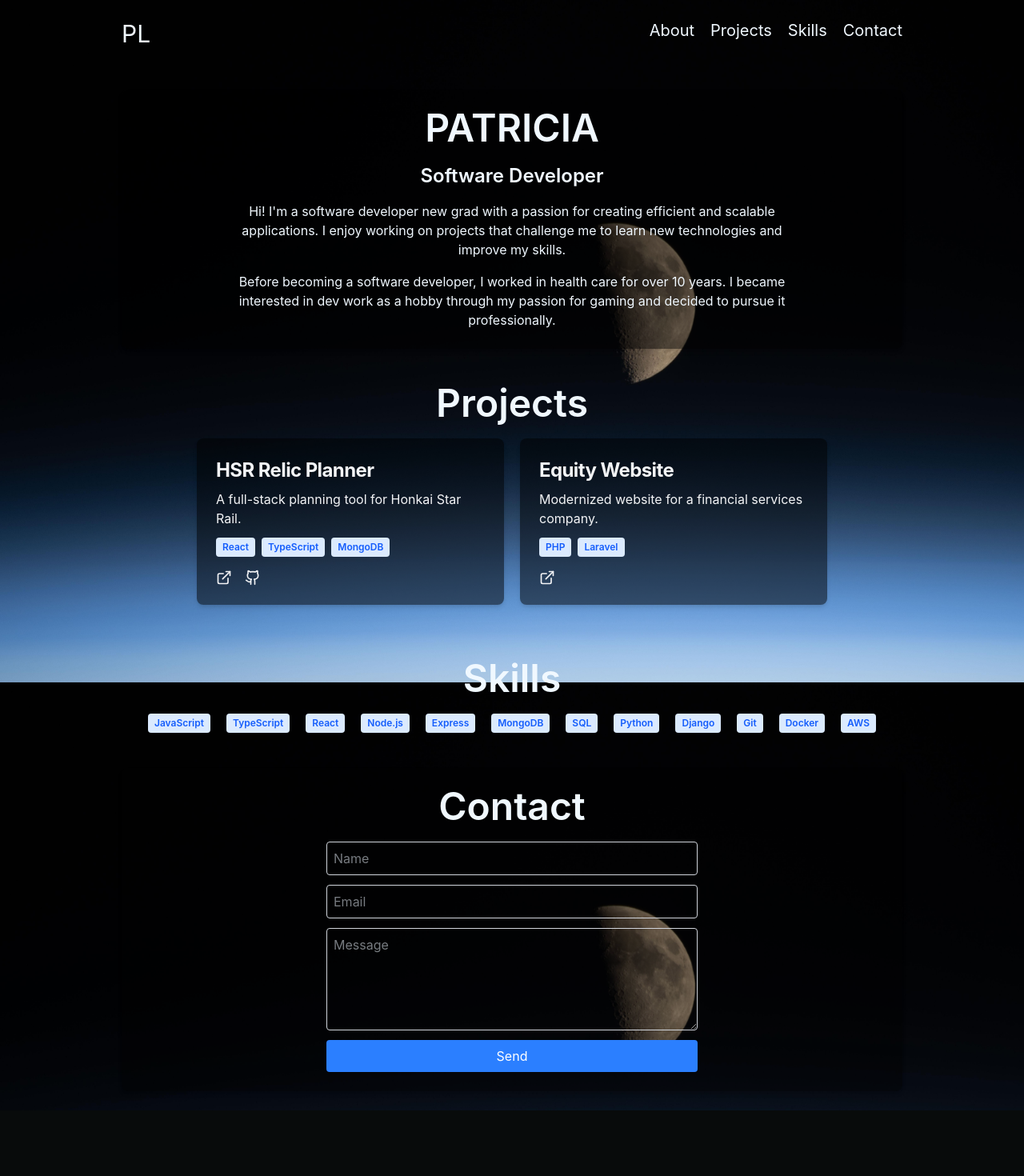
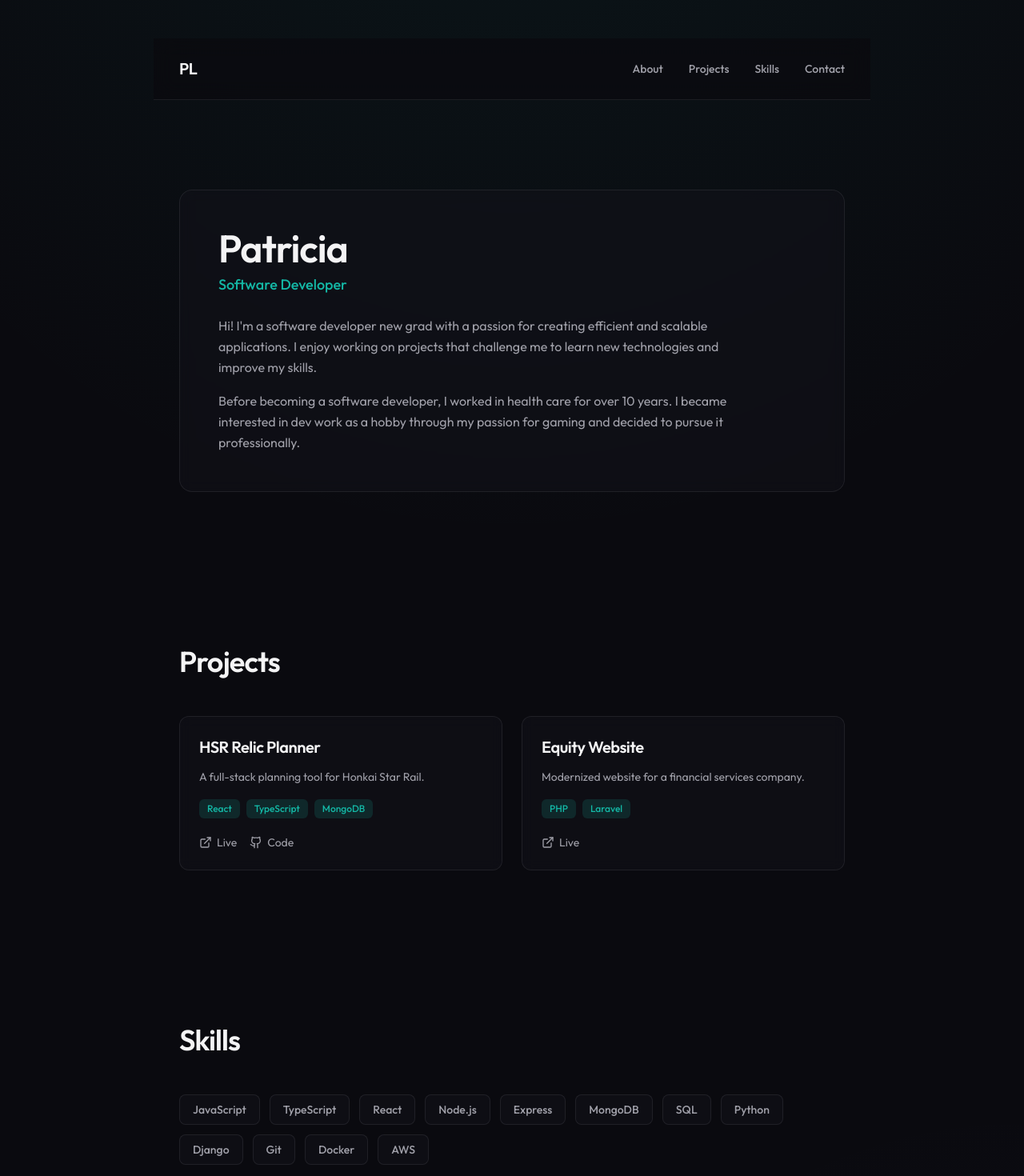
Before and after one commit to pkwlo/Portfolio, a React (Vite) app: page / in a window 1280 px wide. Shown: the top 1470 px of the page at 80% size. Before the commit the page ends 1388 px from the top, so only its background shows below. Built offline with nearby package versions, Linux system fonts and the light colour scheme.

Commit message:
change site design

```diff
--- a/index.html
+++ b/index.html
@@ -4,7 +4,11 @@
     <meta charset="UTF-8" />
     <link rel="icon" type="image/svg+xml" href="/vite.svg" />
     <meta name="viewport" content="width=device-width, initial-scale=1.0" />
-    <title>portfolio</title>
+    <meta name="description" content="Patricia - Software Developer portfolio showcasing projects and skills" />
+    <title>Patricia | Software Developer</title>
+    <link rel="preconnect" href="https://fonts.googleapis.com" />
+    <link rel="preconnect" href="https://fonts.gstatic.com" crossorigin />
+    <link href="https://fonts.googleapis.com/css2?family=Outfit:wght@300;400;500;600;700&family=JetBrains+Mono:wght@400;500&display=swap" rel="stylesheet" />
   </head>
   <body>
     <div id="root"></div>
--- a/src/App.tsx
+++ b/src/App.tsx
@@ -7,9 +7,8 @@ import Contact from './sections/Contact'
 
 function App() {
   return (
-    /* The Wrapper: Handles the full-width background and height */
-    <div className='bg-space-pattern bg-cover bg-fixed bg-bottom min-h-screen w-full '>
-      <main className='flex flex-col gap-5 p-6 mx-auto max-w-5xl'>
+    <div className="bg-gradient-mesh min-h-screen w-full">
+      <main className="flex flex-col mx-auto max-w-4xl px-6 py-8 md:px-8 md:py-12">
         <NavTop />
         <About />
         <Projects />
--- a/src/components/ProjectCard.tsx
+++ b/src/components/ProjectCard.tsx
@@ -1,4 +1,5 @@
-import { ExternalLink, Github, type LucideIcon } from 'lucide-react';
+import { ExternalLink, Github } from 'lucide-react';
+import { motion } from 'framer-motion';
 
 interface ProjectProps {
   title: string;
@@ -8,42 +9,57 @@ interface ProjectProps {
   github?: string;
 }
 
-const iconMap: { [key: string]: LucideIcon } = {
-  github: Github,
-  externalLink: ExternalLink,
-};
+export default function ProjectCard({ title, description, tags, site, github }: ProjectProps) {
+  return (
+    <motion.article
+      whileHover={{ y: -4 }}
+      transition={{ duration: 0.2 }}
+      className="group rounded-xl border border-[var(--color-border)] bg-[var(--color-surface)]/50 p-6 backdrop-blur-sm transition-all duration-300 hover:border-[var(--color-accent)]/30 hover:bg-[var(--color-surface-elevated)]/50"
+    >
+      <h3 className="mb-3 text-xl font-semibold tracking-tight text-[var(--color-text)] group-hover:text-[var(--color-accent)] transition-colors">
+        {title}
+      </h3>
+      <p className="mb-4 text-sm leading-relaxed text-[var(--color-text-muted)]">
+        {description}
+      </p>
 
-export default function ProjectCard({ title, description, tags, site, github }: ProjectProps) {
-  const links = [];
-  if (site) links.push("externalLink");
-  if (github) links.push("github");
-  console.log(links);
-
-  return (
-    <div className="project-card max-w-sm p-6 bg-black/50 rounded-lg shadow-md hover:shadow-xl transition-shadow duration-300">
-      <h5 className="mb-2 text-2xl font-bold tracking-tight text-gray-100">{title}</h5>
-      <p className="mb-3 font-normal text-gray-100">{description}</p>
-
-      <div className="flex flex-wrap gap-2 mb-4">
-        {tags.map(tag => (
-          <span key={tag} className="px-2 py-1 text-xs font-semibold text-blue-600 bg-blue-100 rounded">
+      <div className="flex flex-wrap gap-2 mb-5">
+        {tags.map((tag) => (
+          <span
+            key={tag}
+            className="px-2.5 py-1 text-xs font-medium rounded-md bg-[var(--color-accent-muted)] text-[var(--color-accent)]"
+          >
             {tag}
           </span>
         ))}
       </div>
 
       <div className="flex gap-4">
-        {links.map(link => {
-          const IconComponent = iconMap[link];
-          return (
-            <span key={link} className="text-gray-100 hover:text-gray-500 transition-colors">
-              <a href={link === "externalLink" ? site : github} target="_blank" rel="noopener noreferrer">
-                {IconComponent && <IconComponent size={20} />}
-              </a>
-            </span>
-          );
-        })}
+        {site && (
+          <a
+            href={site}
+            target="_blank"
+            rel="noopener noreferrer"
+            className="flex items-center gap-1.5 text-sm text-[var(--color-text-muted)] hover:text-[var(--color-accent)] transition-colors"
+            aria-label="View live site"
+          >
+            <ExternalLink size={16} />
+            <span>Live</span>
+          </a>
+        )}
+        {github && (
+          <a
+            href={github}
+            target="_blank"
+            rel="noopener noreferrer"
+            className="flex items-center gap-1.5 text-sm text-[var(--color-text-muted)] hover:text-[var(--color-accent)] transition-colors"
+            aria-label="View on GitHub"
+          >
+            <Github size={16} />
+            <span>Code</span>
+          </a>
+        )}
       </div>
-    </div>
+    </motion.article>
   );
 }
--- a/src/index.css
+++ b/src/index.css
@@ -1,9 +1,32 @@
 @import "tailwindcss";
-body {
-  background-color: #080b0b;
-  color: aliceblue;
+
+:root {
+  --color-bg: #0a0a0f;
+  --color-surface: #12121a;
+  --color-surface-elevated: #1a1a24;
+  --color-border: rgba(255, 255, 255, 0.08);
+  --color-accent: #14b8a6;
+  --color-accent-muted: rgba(20, 184, 166, 0.15);
+  --color-text: #f4f4f5;
+  --color-text-muted: #a1a1aa;
 }
 
-@theme {
-  --background-image-space-pattern: url('/space-crop.jpeg');
+* {
+  scroll-behavior: smooth;
 }
+
+body {
+  background-color: var(--color-bg);
+  color: var(--color-text);
+  font-family: 'Outfit', system-ui, sans-serif;
+  -webkit-font-smoothing: antialiased;
+  -moz-osx-font-smoothing: grayscale;
+}
+
+/* Subtle gradient overlay for depth */
+.bg-gradient-mesh {
+  background:
+    radial-gradient(ellipse 80% 50% at 50% -20%, rgba(20, 184, 166, 0.08), transparent),
+    radial-gradient(ellipse 60% 40% at 100% 100%, rgba(99, 102, 241, 0.05), transparent),
+    var(--color-bg);
+}
--- a/src/sections/About.tsx
+++ b/src/sections/About.tsx
@@ -2,19 +2,30 @@ import { motion } from "framer-motion";
 
 export default function About() {
   return (
-    <motion.div
-      initial={{ opacity: 0, y: 20 }}
+    <motion.section
+      id="about"
+      initial={{ opacity: 0, y: 24 }}
       whileInView={{ opacity: 1, y: 0 }}
-      viewport={{ once: false, amount: 0.3 }}
-      transition={{ duration: 0.6, ease: "easeOut" }}
-      className="about p-6 flex flex-col text-center bg-black/50 rounded-lg shadow-md"
+      viewport={{ once: true, amount: 0.2 }}
+      transition={{ duration: 0.5, ease: "easeOut" }}
+      className="py-16 md:py-24"
     >
-        <p className="text-5xl font-semibold mb-5">PATRICIA</p>
-        <p className="text-2xl font-semibold">Software Developer</p>
-        <p className="mt-4 w-3/4 ml-auto mr-auto">
+      <div className="rounded-2xl border border-[var(--color-border)] bg-[var(--color-surface)]/50 p-8 md:p-12 backdrop-blur-sm">
+        <p className="text-4xl md:text-5xl font-semibold tracking-tight text-[var(--color-text)] mb-2">
+          Patricia
+        </p>
+        <p className="text-lg font-medium text-[var(--color-accent)] mb-6">
+          Software Developer
+        </p>
+        <div className="space-y-4 max-w-2xl">
+          <p className="text-[var(--color-text-muted)] leading-relaxed">
             Hi! I'm a software developer new grad with a passion for creating efficient and scalable applications. I enjoy working on projects that challenge me to learn new technologies and improve my skills.
-        </p>
-        <p className="mt-4 w-3/4 ml-auto mr-auto">Before becoming a software developer, I worked in health care for over 10 years. I became interested in dev work as a hobby through my passion for gaming and decided to pursue it professionally.</p>
-    </motion.div>
+          </p>
+          <p className="text-[var(--color-text-muted)] leading-relaxed">
+            Before becoming a software developer, I worked in health care for over 10 years. I became interested in dev work as a hobby through my passion for gaming and decided to pursue it professionally.
+          </p>
+        </div>
+      </div>
+    </motion.section>
   );
 }
--- a/src/sections/Contact.tsx
+++ b/src/sections/Contact.tsx
@@ -1,15 +1,53 @@
+import { motion } from "framer-motion";
+
 export default function Contact() {
-    return (
-        <div className="contact p-6 bg-black/40 rounded-lg shadow-md">
-            <p className="text-5xl font-semibold mb-5 flex justify-center">Contact</p>
-            <div className="flex flex-row flex-wrap gap-5 justify-center">
-                <form action="https://formsubmit.co/d81c8b26f49a62cbbff6df820c531b8c" method="POST" className="flex flex-col gap-3 w-full md:w-1/2">
-                    <input type="text" name="name" placeholder="Name" className="p-2 border border-gray-300 rounded" required />
-                    <input type="email" name="email" placeholder="Email" className="p-2 border border-gray-300 rounded" required />
-                    <textarea name="message" placeholder="Message" className="p-2 border border-gray-300 rounded h-32" required></textarea>
-                    <button type="submit" className="bg-blue-500 text-white p-2 rounded hover:bg-blue-600 transition">Send</button>
-                </form>
-            </div>
-        </div>
-    );
+  return (
+    <motion.section
+      id="contact"
+      initial={{ opacity: 0, y: 24 }}
+      whileInView={{ opacity: 1, y: 0 }}
+      viewport={{ once: true, amount: 0.2 }}
+      transition={{ duration: 0.5, ease: "easeOut" }}
+      className="py-16 md:py-24"
+    >
+      <div className="rounded-2xl border border-[var(--color-border)] bg-[var(--color-surface)]/50 p-8 md:p-12 backdrop-blur-sm">
+        <h2 className="text-3xl md:text-4xl font-semibold tracking-tight text-[var(--color-text)] mb-8">
+          Get in Touch
+        </h2>
+        <form
+          action="https://formsubmit.co/d81c8b26f49a62cbbff6df820c531b8c"
+          method="POST"
+          className="flex flex-col gap-4 max-w-md"
+        >
+          <input
+            type="text"
+            name="name"
+            placeholder="Name"
+            required
+            className="w-full px-4 py-3 rounded-lg border border-[var(--color-border)] bg-[var(--color-surface-elevated)] text-[var(--color-text)] placeholder:text-[var(--color-text-muted)] focus:outline-none focus:ring-2 focus:ring-[var(--color-accent)]/50 focus:border-[var(--color-accent)] transition-all"
+          />
+          <input
+            type="email"
+            name="email"
+            placeholder="Email"
+            required
+            className="w-full px-4 py-3 rounded-lg border border-[var(--color-border)] bg-[var(--color-surface-elevated)] text-[var(--color-text)] placeholder:text-[var(--color-text-muted)] focus:outline-none focus:ring-2 focus:ring-[var(--color-accent)]/50 focus:border-[var(--color-accent)] transition-all"
+          />
+          <textarea
+            name="message"
+            placeholder="Message"
+            required
+            rows={4}
+            className="w-full px-4 py-3 rounded-lg border border-[var(--color-border)] bg-[var(--color-surface-elevated)] text-[var(--color-text)] placeholder:text-[var(--color-text-muted)] focus:outline-none focus:ring-2 focus:ring-[var(--color-accent)]/50 focus:border-[var(--color-accent)] transition-all resize-none"
+          />
+          <button
+            type="submit"
+            className="w-full md:w-auto px-8 py-3 rounded-lg font-medium bg-[var(--color-accent)] text-white hover:opacity-90 active:opacity-95 transition-opacity"
+          >
+            Send Message
+          </button>
+        </form>
+      </div>
+    </motion.section>
+  );
 }
--- a/src/sections/NavTop.tsx
+++ b/src/sections/NavTop.tsx
@@ -1,14 +1,34 @@
+import { motion } from 'framer-motion'
+
+const navItems = [
+  { label: 'About', href: '#about' },
+  { label: 'Projects', href: '#projects' },
+  { label: 'Skills', href: '#skills' },
+  { label: 'Contact', href: '#contact' },
+]
 
 export default function NavTop() {
-    return (
-        <div className="text-xl gap-5 flex flex-row flex-wrap justify-between pb-3 mb-5">
-            <p className="text-3xl">PL</p>
-            <div className="flex flex-row gap-5">
-                <p>About</p>
-                <p>Projects</p>
-                <p>Skills</p>
-                <p>Contact</p>
-            </div>
-        </div>
-    )
+  return (
+    <motion.nav
+      initial={{ opacity: 0, y: -10 }}
+      animate={{ opacity: 1, y: 0 }}
+      transition={{ duration: 0.4 }}
+      className="sticky top-0 z-50 flex flex-wrap items-center justify-between gap-4 py-6 mb-4 border-b border-[var(--color-border)] backdrop-blur-md bg-[var(--color-bg)]/80 -mx-6 px-6 md:-mx-8 md:px-8"
+    >
+      <a href="#" className="text-xl font-semibold tracking-tight text-[var(--color-text)] hover:text-[var(--color-accent)] transition-colors">
+        PL
+      </a>
+      <div className="flex items-center gap-8">
+        {navItems.map((item) => (
+          <a
+            key={item.href}
+            href={item.href}
+            className="text-sm font-medium text-[var(--color-text-muted)] hover:text-[var(--color-accent)] transition-colors duration-200"
+          >
+            {item.label}
+          </a>
+        ))}
+      </div>
+    </motion.nav>
+  )
 }
--- a/src/sections/Projects.tsx
+++ b/src/sections/Projects.tsx
@@ -4,15 +4,18 @@ import { projects } from "../data/projects";
 
 export default function Projects() {
   return (
-        <>
-            <motion.div
-              initial={{ opacity: 0, y: 20 }}
+    <motion.section
+      id="projects"
+      initial={{ opacity: 0, y: 24 }}
       whileInView={{ opacity: 1, y: 0 }}
-              viewport={{ once: false, amount: 0.3 }}
-              transition={{ duration: 0.6, ease: "easeOut" }}
-              className="projects p-6 ">
-                <p className="text-5xl font-semibold mb-5 flex justify-center">Projects</p>
-                <div className="flex flex-row flex-wrap gap-5 justify-center">
+      viewport={{ once: true, amount: 0.2 }}
+      transition={{ duration: 0.5, ease: "easeOut" }}
+      className="py-16 md:py-24"
+    >
+      <h2 className="text-3xl md:text-4xl font-semibold tracking-tight text-[var(--color-text)] mb-12">
+        Projects
+      </h2>
+      <div className="grid gap-6 sm:grid-cols-2">
         {projects.map((project, idx) => (
           <ProjectCard
             key={idx}
@@ -24,7 +27,6 @@ export default function Projects() {
           />
         ))}
       </div>
-            </motion.div>
-        </>
+    </motion.section>
   );
 }
--- a/src/sections/Skills.tsx
+++ b/src/sections/Skills.tsx
@@ -1,21 +1,47 @@
+import { motion } from "framer-motion";
+
+const skills = [
+  "JavaScript",
+  "TypeScript",
+  "React",
+  "Node.js",
+  "Express",
+  "MongoDB",
+  "SQL",
+  "Python",
+  "Django",
+  "Git",
+  "Docker",
+  "AWS",
+];
+
 export default function Skills() {
-    return (
-        <div className="skills p-6">
-            <p className="text-5xl font-semibold mb-5 flex justify-center">Skills</p>
-            <div className="flex flex-row flex-wrap gap-5 justify-center">
-                <span className="px-2 py-1 text-xs font-semibold text-blue-600 bg-blue-100 rounded">JavaScript</span>
-                <span className="px-2 py-1 text-xs font-semibold text-blue-600 bg-blue-100 rounded">TypeScript</span>
-                <span className="px-2 py-1 text-xs font-semibold text-blue-600 bg-blue-100 rounded">React</span>
-                <span className="px-2 py-1 text-xs font-semibold text-blue-600 bg-blue-100 rounded">Node.js</span>
-                <span className="px-2 py-1 text-xs font-semibold text-blue-600 bg-blue-100 rounded">Express</span>
-                <span className="px-2 py-1 text-xs font-semibold text-blue-600 bg-blue-100 rounded">MongoDB</span>
-                <span className="px-2 py-1 text-xs font-semibold text-blue-600 bg-blue-100 rounded">SQL</span>
-                <span className="px-2 py-1 text-xs font-semibold text-blue-600 bg-blue-100 rounded">Python</span>
-                <span className="px-2 py-1 text-xs font-semibold text-blue-600 bg-blue-100 rounded">Django</span>
-                <span className="px-2 py-1 text-xs font-semibold text-blue-600 bg-blue-100 rounded">Git</span>
-                <span className="px-2 py-1 text-xs font-semibold text-blue-600 bg-blue-100 rounded">Docker</span>
-                <span className="px-2 py-1 text-xs font-semibold text-blue-600 bg-blue-100 rounded">AWS</span>
-            </div>
-        </div>
-    );
+  return (
+    <motion.section
+      id="skills"
+      initial={{ opacity: 0, y: 24 }}
+      whileInView={{ opacity: 1, y: 0 }}
+      viewport={{ once: true, amount: 0.2 }}
+      transition={{ duration: 0.5, ease: "easeOut" }}
+      className="py-16 md:py-24"
+    >
+      <h2 className="text-3xl md:text-4xl font-semibold tracking-tight text-[var(--color-text)] mb-12">
+        Skills
+      </h2>
+      <div className="flex flex-wrap gap-3">
+        {skills.map((skill, idx) => (
+          <motion.span
+            key={skill}
+            initial={{ opacity: 0, scale: 0.95 }}
+            whileInView={{ opacity: 1, scale: 1 }}
+            viewport={{ once: true }}
+            transition={{ duration: 0.3, delay: idx * 0.02 }}
+            className="px-4 py-2 text-sm font-medium rounded-lg border border-[var(--color-border)] bg-[var(--color-surface)]/50 text-[var(--color-text-muted)] hover:border-[var(--color-accent)]/40 hover:text-[var(--color-accent)] hover:bg-[var(--color-accent-muted)] transition-all duration-200"
+          >
+            {skill}
+          </motion.span>
+        ))}
+      </div>
+    </motion.section>
+  );
 }
```
Lines whose indentation alone changed are shown as unchanged.
